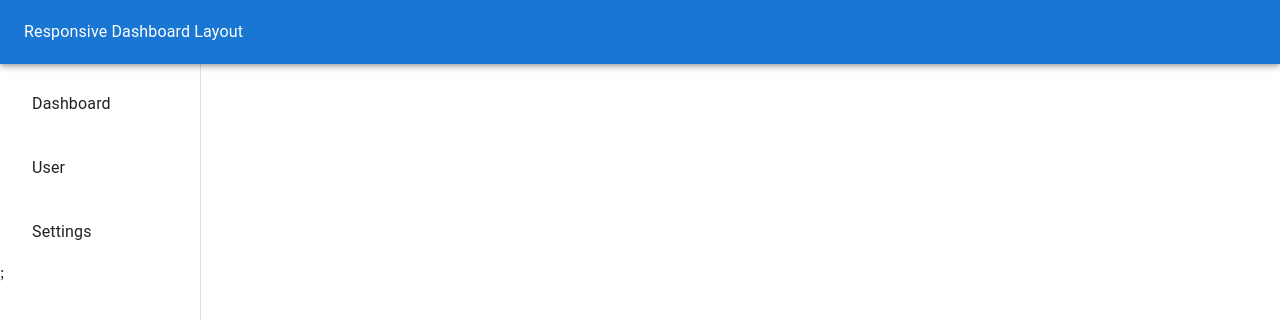
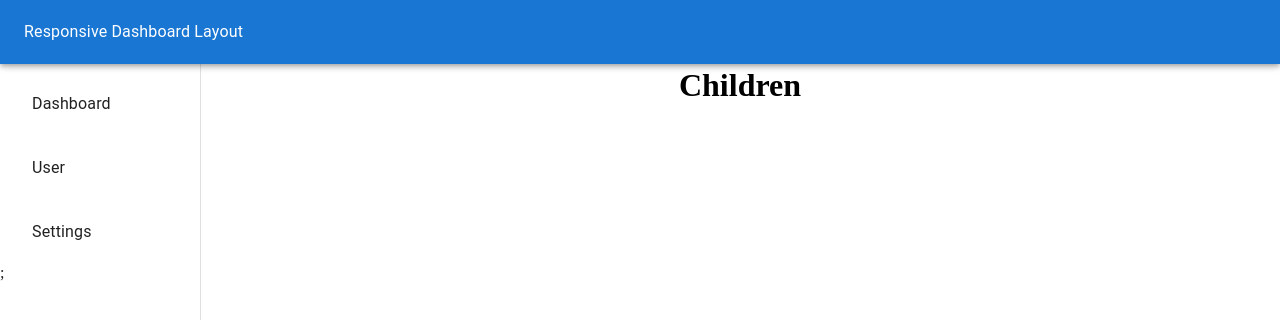
Before and after one commit to SandraCDT15/js-exercises, a Next.js app in the folder weekFive/task-mgmt-ssr/: page / in a window 1280 px wide. Shown: the top 320 px of the page. Built offline with nearby package versions, Linux system fonts and the light colour scheme.

Commit message:
Drawer management and toolbar moved to a separate component to separate client component from the main dashboard

```diff
--- a/weekFive/task-mgmt-ssr/src/app/page.js
+++ b/weekFive/task-mgmt-ssr/src/app/page.js
@@ -1,20 +1,13 @@
 "use client";
-import { useState } from "react";
-import { useMediaQuery, useTheme } from "@mui/material";
-import Appbar from "@/components/Appbar";
-import DrawerElm from "@/components/Drawer";
+
+import ClientLayout from "@/components/ClientLayout";
 
 export default function Home() {
-  const isMobile = useMediaQuery(useTheme().breakpoints.down("sm"));
-  const [open, setOpen] = useState(false);
-
-  const toggleDrawer = () => {
-    setOpen(!open);
-  };
   return (
     <div>
-      <Appbar isMobile={isMobile} onMenuClick={toggleDrawer} />
-      <DrawerElm isMobile={isMobile} open={open} onClose={toggleDrawer} />
+      <ClientLayout>
+        <h1>Children</h1>
+      </ClientLayout>
     </div>
   );
 }
--- /dev/null
+++ b/weekFive/task-mgmt-ssr/src/components/ClientLayout.jsx
@@ -0,0 +1,24 @@
+"use client";
+import { useState } from "react";
+import { useMediaQuery, useTheme } from "@mui/material";
+import Appbar from "@/components/Appbar";
+import DrawerElm from "@/components/Drawer";
+import MainBox from "./MainBox";
+
+const ClientLayout = ({ children }) => {
+  const isMobile = useMediaQuery(useTheme().breakpoints.down("sm"));
+  const [open, setOpen] = useState(false);
+
+  const toggleDrawer = () => {
+    setOpen(!open);
+  };
+  return (
+    <div>
+      <Appbar isMobile={isMobile} onMenuClick={toggleDrawer} />
+      <DrawerElm isMobile={isMobile} open={open} onClose={toggleDrawer} />
+      <MainBox isMobile={isMobile}>{children}</MainBox>
+    </div>
+  );
+};
+
+export default ClientLayout;
--- a/weekFive/task-mgmt-ssr/src/components/MainBox.jsx
+++ b/weekFive/task-mgmt-ssr/src/components/MainBox.jsx
@@ -1,7 +1,7 @@
 import { Box, Toolbar } from "@mui/material";
 import { drawerWidth } from "./Drawer";
 
-const MainBox = ({ isMobile }) => {
+const MainBox = ({ isMobile, children }) => {
   return (
     <div>
       <Box
@@ -15,6 +15,7 @@ const MainBox = ({ isMobile }) => {
         {" "}
         {console.log(isMobile)}
         <Toolbar />
+        {children}
       </Box>
     </div>
   );
```
